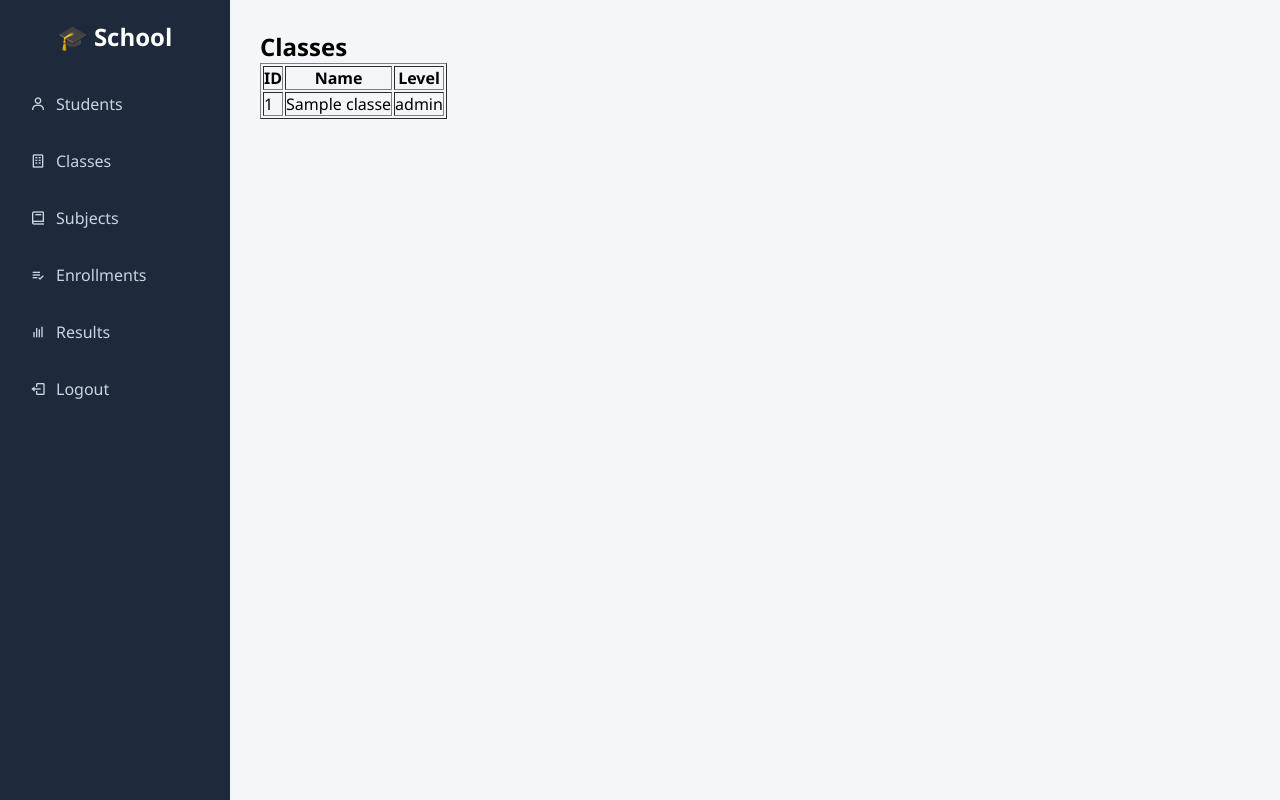
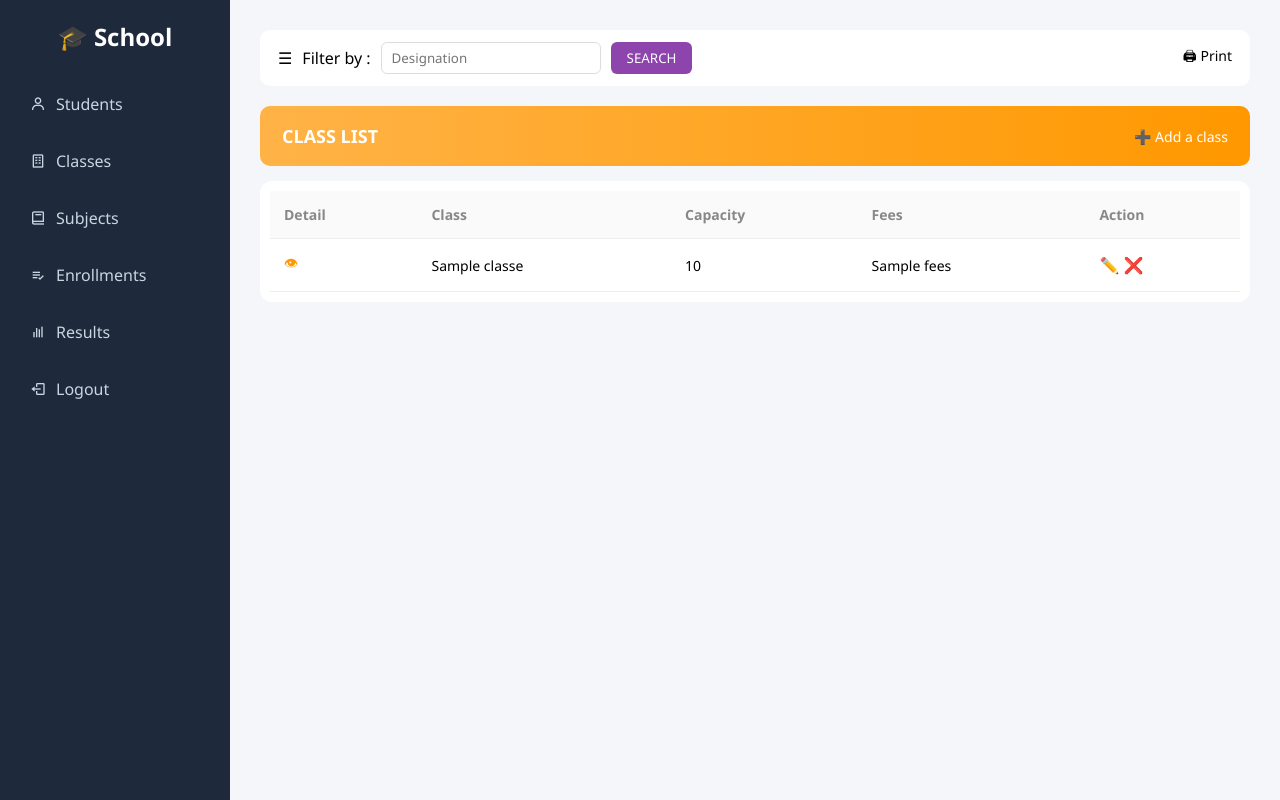
Before and after one commit to frankyshakespeare-ops/Student_management_system, a Flask app: template templates/classes.html in a window 1280 px wide. Run offline with Flask 3, Linux system fonts and the light colour scheme; the template is opened without the code that fills it: most values are stand-ins (such as "Sample title", 1, 10 or a date in 2020).

Commit message:
Addition and improvement of the class page design

```diff
--- a/static/add_student.css
+++ b/static/add_student.css
@@ -108,7 +108,7 @@ textarea:focus {
     display: flex;
     justify-content: flex-end;
     gap: 14px;
-    margin-top: 18px;      /* espace entre la card et les boutons */
+    margin-top: 18px;
     padding-right: 6px;
 }
 
--- /dev/null
+++ b/static/classes.css
@@ -0,0 +1,108 @@
+.classes-page {
+    width: 100%;
+}
+
+/* FILTER BAR */
+.filter-bar {
+    display: flex;
+    justify-content: space-between;
+    align-items: center;
+    background: #fff;
+    padding: 12px 18px;
+    border-radius: 10px;
+    margin-bottom: 20px;
+}
+
+.filter-left {
+    display: flex;
+    align-items: center;
+    gap: 10px;
+}
+
+.filter-left input {
+    padding: 6px 10px;
+    border: 1px solid #ddd;
+    border-radius: 6px;
+}
+
+.btn-search {
+    background: #8e44ad;
+    color: white;
+    border: none;
+    padding: 7px 16px;
+    border-radius: 6px;
+    cursor: pointer;
+}
+
+.btn-print {
+    background: transparent;
+    border: none;
+    font-size: 14px;
+    cursor: pointer;
+}
+
+/* HEADER */
+.classes-header {
+    background: linear-gradient(90deg, #ffb347, #ff9800);
+    color: white;
+    padding: 18px 22px;
+    border-radius: 10px;
+    display: flex;
+    justify-content: space-between;
+    align-items: center;
+    margin-bottom: 15px;
+}
+
+.classes-header h2 {
+    font-size: 18px;
+    font-weight: 600;
+}
+
+.add-class {
+    color: white;
+    font-size: 14px;
+    text-decoration: none;
+}
+
+/* CARD */
+.classes-card {
+    background: white;
+    border-radius: 12px;
+    padding: 10px;
+}
+
+/* TABLE */
+table {
+    width: 100%;
+    border-collapse: collapse;
+}
+
+thead {
+    background: #fafafa;
+}
+
+th, td {
+    padding: 14px;
+    font-size: 14px;
+    border-bottom: 1px solid #eee;
+    text-align: left;
+}
+
+th {
+    color: #888;
+    font-weight: 600;
+}
+
+.detail {
+    color: #ff9800;
+    cursor: pointer;
+}
+
+.actions {
+    font-size: 16px;
+    cursor: pointer;
+}
+
+.actions span:hover {
+    opacity: 0.7;
+}
--- a/templates/classes.html
+++ b/templates/classes.html
@@ -1,19 +1,60 @@
 {% extends "base.html" %}
 
+{% block extra_css %}
+<link rel="stylesheet" href="{{ url_for('static', filename='classes.css') }}">
+{% endblock %}
+
 {% block content %}
-<h2>Classes</h2>
-<table border="1">
+
+<div class="classes-page">
+
+    <!-- FILTER BAR -->
+    <div class="filter-bar">
+        <div class="filter-left">
+            <span class="filter-icon">☰</span>
+            <span>Filter by :</span>
+            <input type="text" placeholder="Designation">
+            <button class="btn-search">SEARCH</button>
+        </div>
+
+        <button class="btn-print">🖨 Print</button>
+    </div>
+
+    <!-- HEADER -->
+    <div class="classes-header">
+        <h2>CLASS LIST</h2>
+        <a href="{{ url_for('add_class') }}" class="add-class">➕ Add a class</a>
+    </div>
+
+    <!-- TABLE -->
+    <div class="classes-card">
+        <table>
+            <thead>
                 <tr>
-        <th>ID</th>
-        <th>Name</th>
-        <th>Level</th>
+                    <th>Detail</th>
+                    <th>Class</th>
+                    <th>Capacity</th>
+                    <th>Fees</th>
+                    <th>Action</th>
                 </tr>
+            </thead>
+
+            <tbody>
                 {% for c in classes %}
                 <tr>
-        <td>{{ c.id }}</td>
+                    <td class="detail">👁</td>
                     <td>{{ c.name }}</td>
-        <td>{{ c.level }}</td>
+                    <td>{{ c.capacity }}</td>
+                    <td>{{ c.fees }}</td>
+                    <td class="actions">
+                        ✏️ ❌
+                    </td>
                 </tr>
                 {% endfor %}
+            </tbody>
         </table>
+    </div>
+
+</div>
+
 {% endblock %}
```
Also changed, not shown: database.db. Lines whose indentation alone changed are shown as unchanged.
